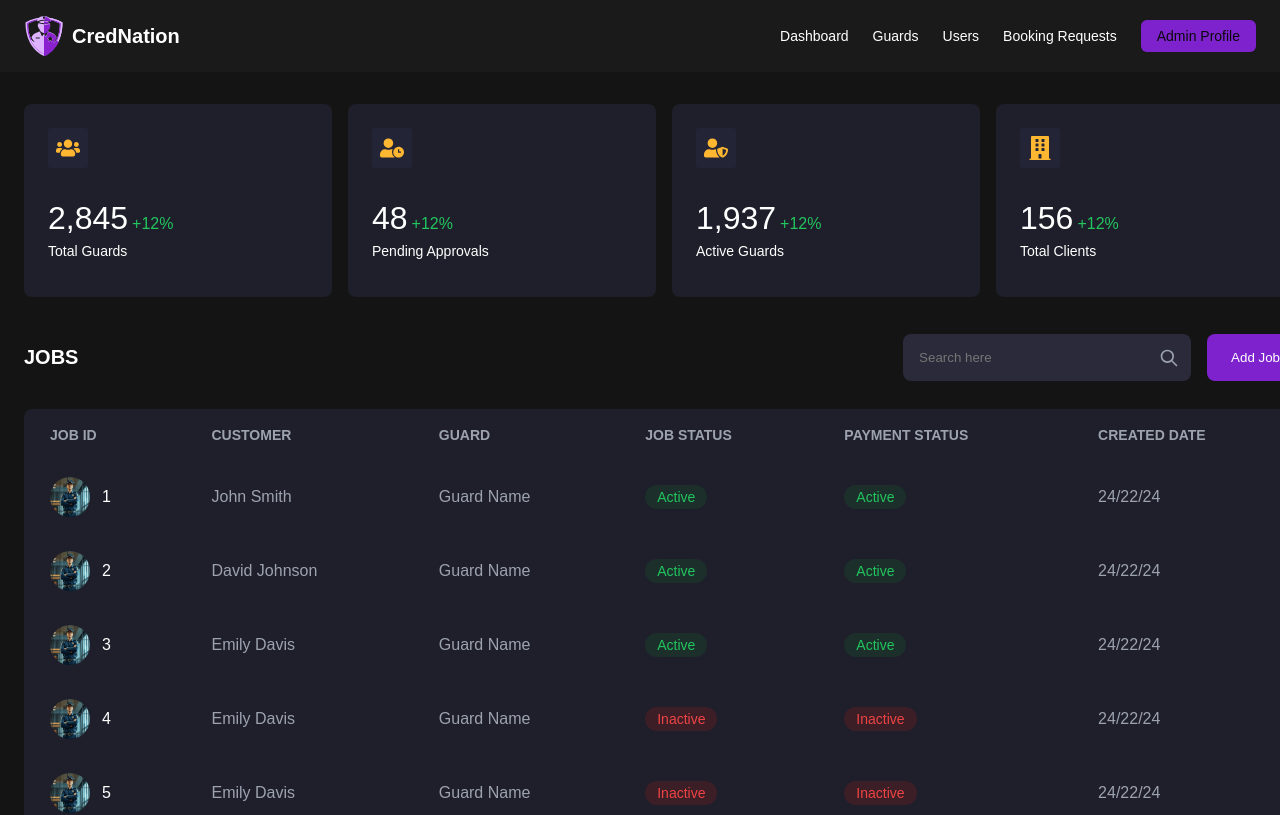
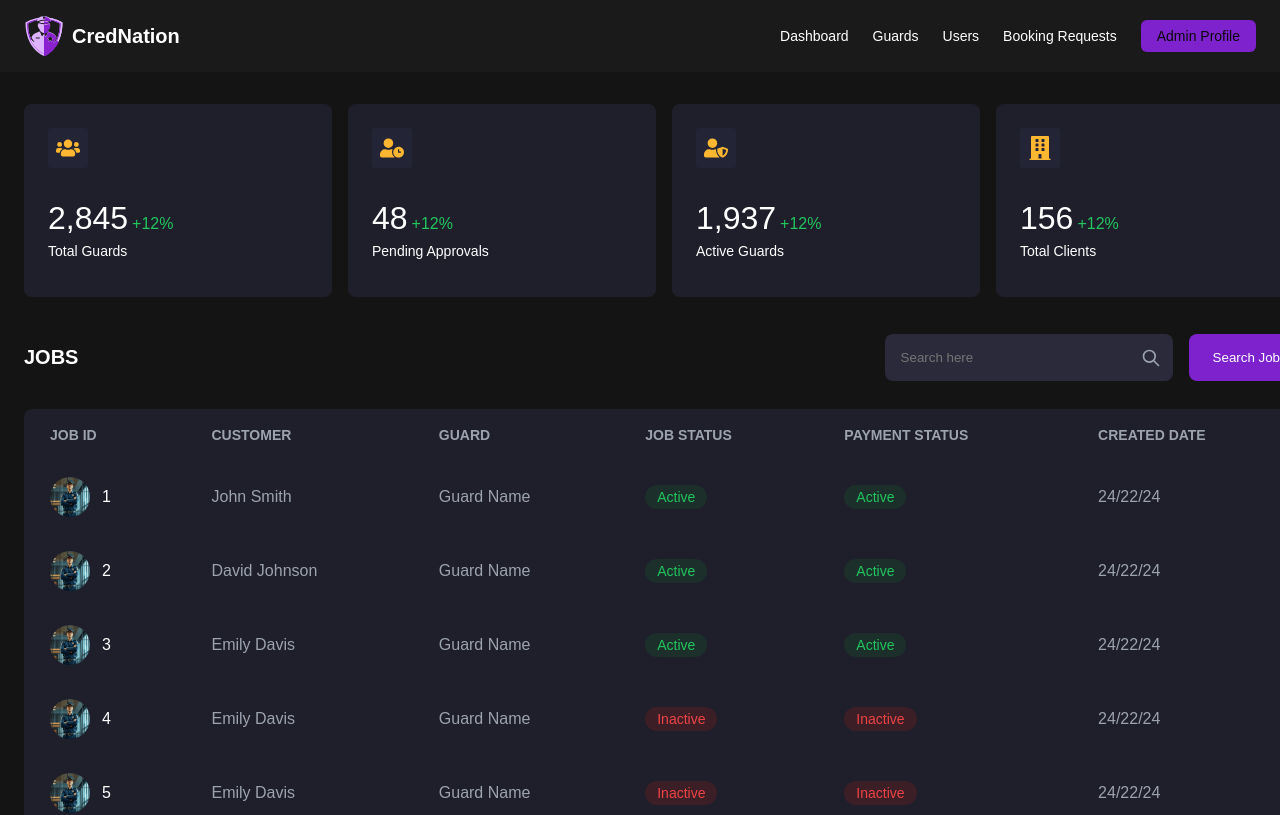
Before and after one commit to priyanka052598/Crednation, a React (Vite) app: page /dashboard in a window 1280 px wide. Shown: the top 815 px of the page. Built offline with nearby package versions, Linux system fonts and the light colour scheme; a web font is replaced by a local one.

Commit message:
Update Dashboard button label and add Netlify folder to .gitignore

```diff
--- a/src/pages/Dashboard.jsx
+++ b/src/pages/Dashboard.jsx
@@ -428,7 +428,7 @@ const Dashboard = () => {
                 </svg>
               </div>
               <button className="px-6 py-4 text-white transition-colors bg-purple-700 rounded-lg hover:bg-purple-600">
-                Add Job
+                Search Job
               </button>
             </div>
           </div>
```
Also changed, not shown: 1 other file (tests, documents, lock files or other folders).
